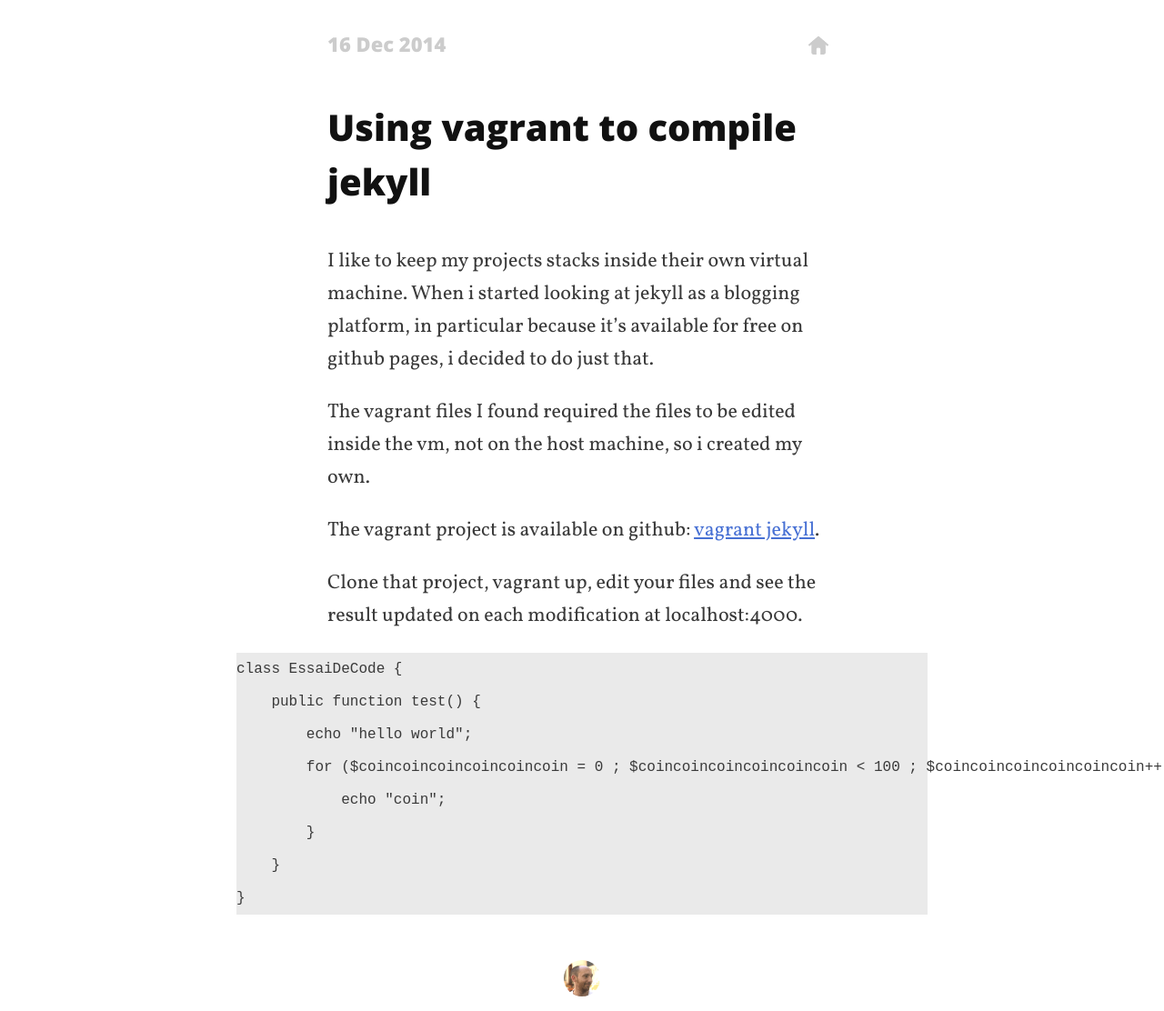
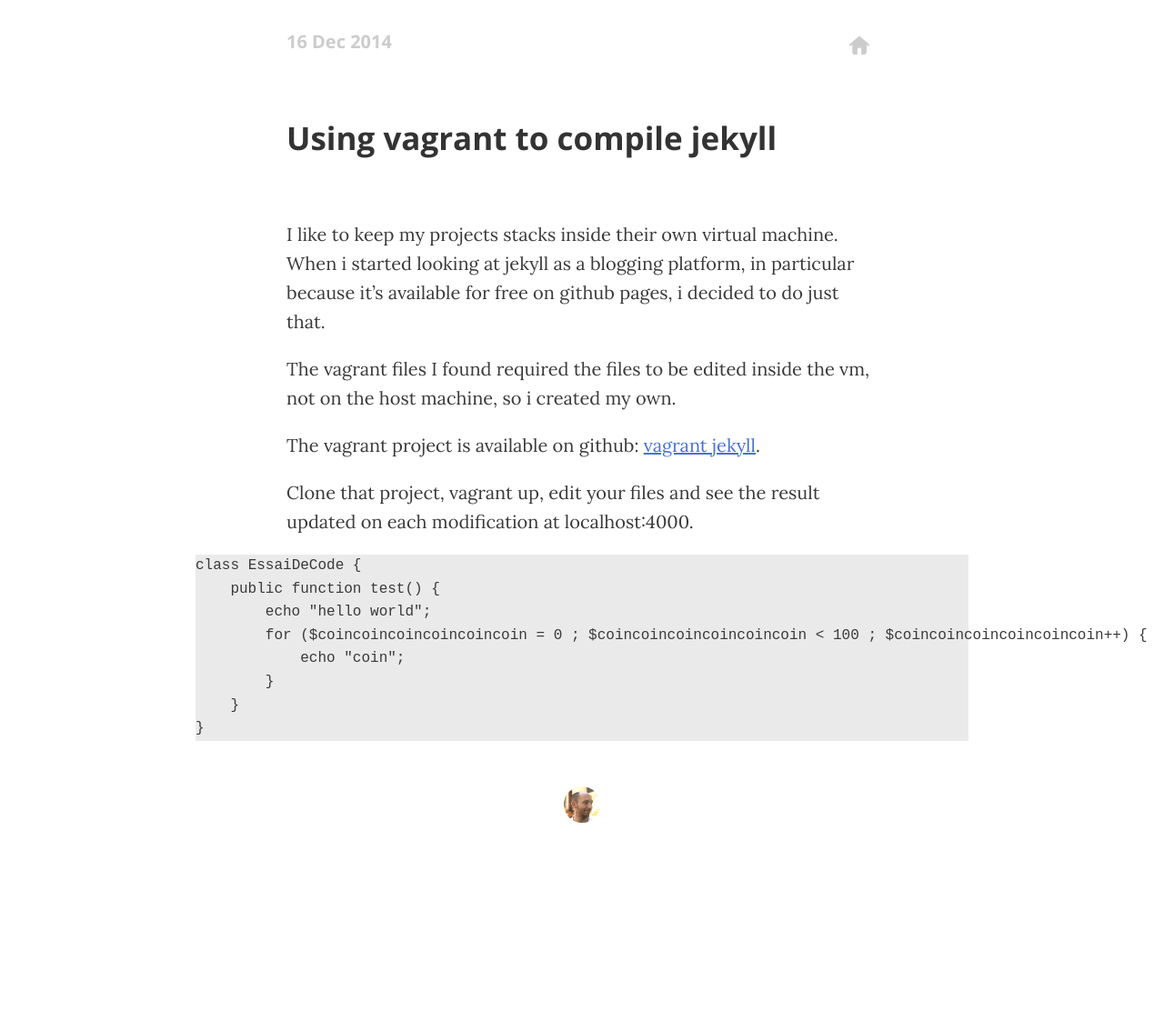
Before and after one commit to neurodesign/neurodesign.github.io, a Jekyll site: the page built from _posts/2014-12-16-using-vagrant-to-compile-jekyll.md, in a window 1280 px wide. Shown: the whole page at 91% size. Built offline with Jekyll 4.4.1, drawn with Linux system fonts in a browser that asks for light colours; nearby versions of some CDN libraries; comment, search, counter and statistics services are not loaded; a style sheet for code colours, icons or effects is not loaded; after the commit the page ends 910 px from its top, so only the background shows below that.

Commit message:
Build an index page, widen the content, change the body font

```diff
--- a/_includes/shared-head.html
+++ b/_includes/shared-head.html
@@ -1,12 +1,16 @@
 <meta name="viewport" content="width=device-width, initial-scale=1, maximum-scale=1, user-scalable=no">
-<!--<link rel="stylesheet" href="http://cdnjs.cloudflare.com/ajax/libs/normalize/3.0.1/normalize.min.css">-->
-<link href="http://fonts.googleapis.com/css?family=Open+Sans:800,400" rel="stylesheet" type="text/css">
-<link href='http://fonts.googleapis.com/css?family=Vollkorn:400italic,400' rel='stylesheet' type='text/css'>
+
+<link rel="stylesheet" href="http://cdnjs.cloudflare.com/ajax/libs/normalize/3.0.1/normalize.min.css">
+
 <link rel="stylesheet" href="/css/main.css">
+
+<link href='http://fonts.googleapis.com/css?family=Lora:400,700,400italic' rel='stylesheet' type='text/css'>
+<link href="http://fonts.googleapis.com/css?family=Open+Sans:700" rel="stylesheet" type="text/css">
 
 <script src="http://cdnjs.cloudflare.com/ajax/libs/highlight.js/8.3/highlight.min.js"></script>
 <link rel="stylesheet" href="http://cdnjs.cloudflare.com/ajax/libs/highlight.js/8.3/styles/zenburn.min.css">
 <script>hljs.initHighlightingOnLoad();</script>
+
 <script>
   (function(i,s,o,g,r,a,m){i['GoogleAnalyticsObject']=r;i[r]=i[r]||function(){
     (i[r].q=i[r].q||[]).push(arguments)},i[r].l=1*new Date();a=s.createElement(o),m=s.getElementsByTagName(o)[0];a.async=1;a.src=g;m.parentNode.insertBefore(a,m)})(window,document,'script','//www.google-analytics.com/analytics.js','ga');
--- a/_layouts/post.html
+++ b/_layouts/post.html
@@ -4,7 +4,7 @@
 <section id="container" class="post">
   <article id="post" class="post">
     <a href="/" class="home-link"></a>
-    <time class="post" datetime="{{ page.date }}">
+    <time class="post" datetime="{{ page.date }}" itemprop="datePublished">
       {{ page.date | date: "%-d %b %Y" }}
     </time>
     <h1 class="article-title">
--- a/css/main.css
+++ b/css/main.css
@@ -1,7 +1,7 @@
-@media screen and (min-width: 780px) {
+@media screen and (min-width: 870px) {
     pre {
         margin-left: -100px;
-        width: 760px;
+        width: 850px;
     }
     time:before, .article-title:before {
         content: " ";
@@ -25,56 +25,48 @@
 }
 
 body {
-    width: 96%;
+    padding: 0 2em;
     margin: 0 auto;
-    font-family: 'Vollkorn', serif;
+    font-family: 'Lora', serif;
     font-weight: 400;
-    font-size: 22px;
+    font-size: 1.25em;
     color: #3A3A3A;
-    line-height: 36px;
+    line-height: 1.6;
+}
+
+@media screen and (max-width: 642px) {
+    body {
+        font-size: 0.875em;
+    }
 }
 ul.posts {
     list-style-type: none;
     padding-left: 0;
+    font-family: 'Open Sans', sans-serif;
+    font-size: 0.7em;
 }
-ul.posts .article-title {
-    font-family: 'Open Sans', sans-serif;
+ul.posts li:first-child {
+    border-top: 1px solid #eee;
+}
+ul.posts li {
+    border-bottom: 1px solid #eee;
+    padding: 30px 0;
+}
+ul.posts span {
+    color: #CCC;
+    display: inline-block;
+    width: 90px;
 }
 ul.posts a {
-    color: #111;
+    color: #333;
     text-decoration: none;
 }
 ul.posts a:focus, ul.posts a:hover {
     text-decoration: underline;
 }
-
-ul.posts .article-title span {
-    color: #CCC;
-    font-size: 14px;
-}
-header.me, section, .comments {
-    max-width: 560px;
+section, .comments {
+    max-width: 650px;
     margin: 30px auto 0;
-}
-header.me {
-    text-align: center;
-    margin: 60px auto 80px;
-}
-header.me h2 {
-    color: #4871D4;
-    font-size: 2.4em;
-    line-height: 1.4em;
-}
-header ul {
-    list-style-type: none;
-    padding: 0;
-}
-header li {
-    display: inline-block;
-}
-header li a {
-    color: grey;
-    font-size: 12px;
 }
 article {
     margin-bottom: 30px;
@@ -92,12 +84,13 @@
 h1 {
     position: relative;
     font-family: 'Open Sans', sans-serif;
-    font-size: 40px;
-    font-weight: 800;
+    font-size: 35px;
+    font-weight: 700;
     line-height: 60px;
+    margin: 60px 0 60px 0;
 }
 h1 a {
-    color: #111111;
+    color: #333;
     text-decoration: none;
 }
 a {
--- a/index.html
+++ b/index.html
@@ -7,10 +7,8 @@
   <ul class="posts">
   {% for post in site.posts %}
     <li class="post">
-      <h3 class="article-title">
-        <span>{{ post.date | date_to_string }}</span><br/>
-        <a href="{{ post.url }}">{{ post.title }}</a>
-      </h3>
+      <span>{{ post.date | date_to_string }}</span>
+      <a href="{{ post.url }}">{{ post.title }}</a>
     </li>
     {% endfor %}
   </ul>
```
Also changed, not shown: _posts/2015-01-07-test.md (added, +8 -0 lines).
